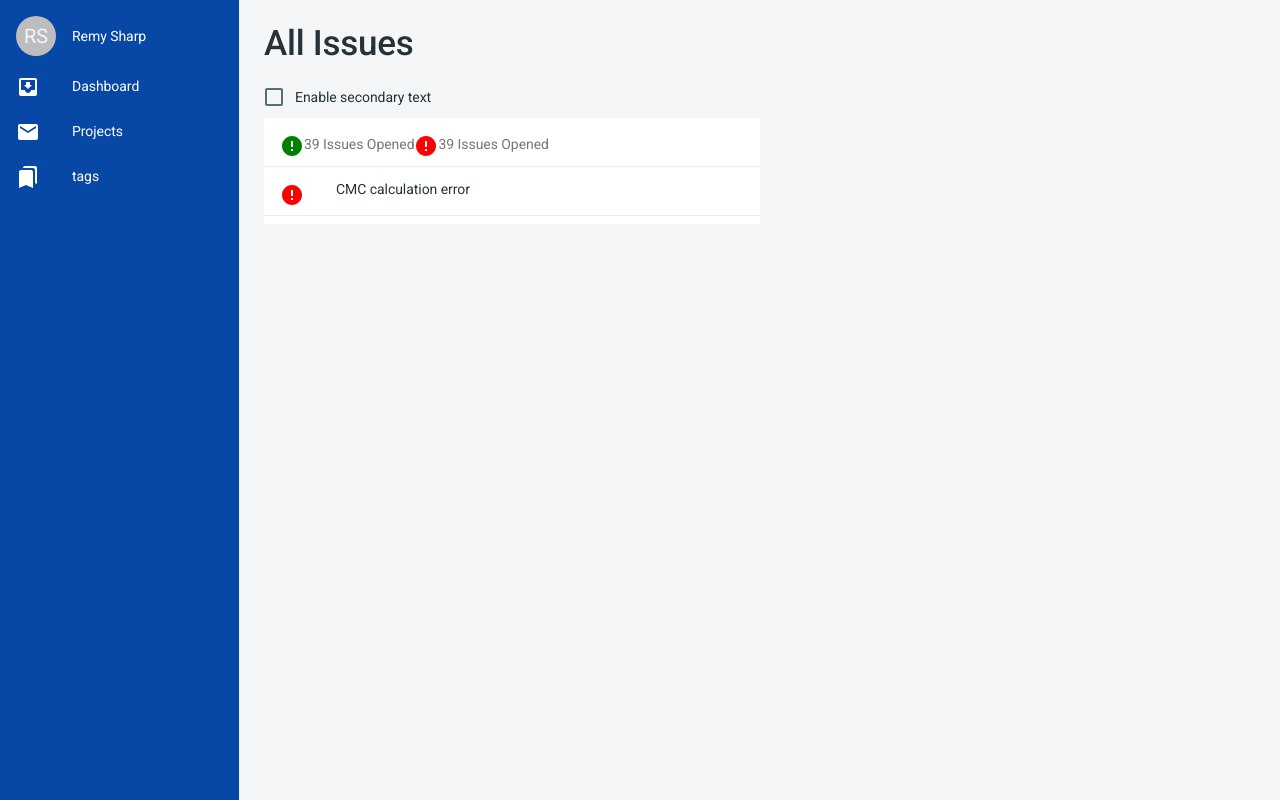
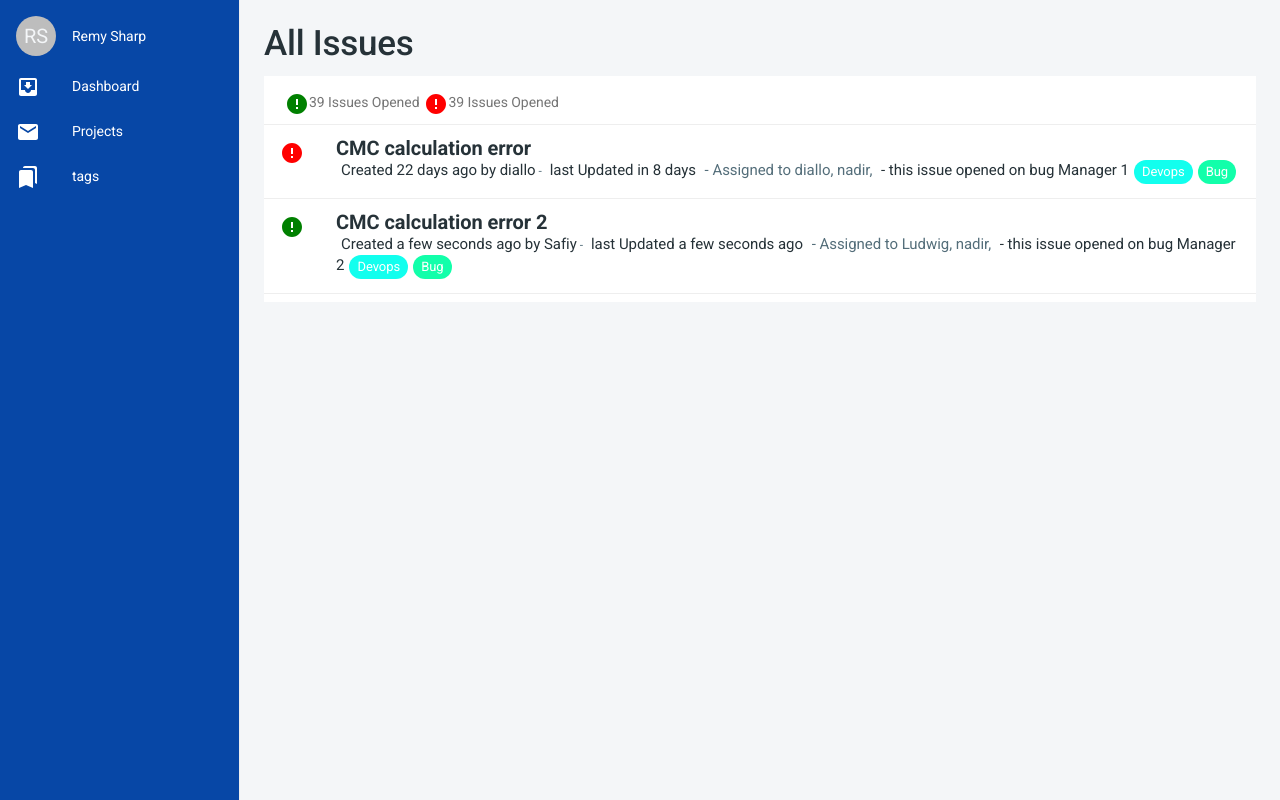
Before and after one commit to gothraven/bug-manager, a React (Create React App) app in the folder app-front/: page /user/dashboard in a window 1280 px wide. Built offline with nearby package versions, Linux system fonts and the light colour scheme.

Commit message:
dahbord View done , 3 warnnings to fix !!

```diff
--- a/app-front/package.json
+++ b/app-front/package.json
@@ -9,6 +9,7 @@
     "axios": "^0.19.0",
     "clsx": "^1.0.4",
     "history": "^4.10.1",
+    "moment": "^2.24.0",
     "node-sass": "^4.12.0",
     "prop-types": "^15.7.2",
     "query-string": "^6.8.3",
--- a/app-front/src/components/views/dashboard/DashboardView.js
+++ b/app-front/src/components/views/dashboard/DashboardView.js
@@ -1,9 +1,6 @@
-import React, { useState } from "react";
+import React from "react";
 import Grid from "@material-ui/core/Grid";
 import Typography from "@material-ui/core/Typography";
-import Checkbox from "@material-ui/core/Checkbox";
-import FormGroup from "@material-ui/core/FormGroup";
-import FormControlLabel from "@material-ui/core/FormControlLabel";
 import ListItem from "@material-ui/core/ListItem";
 import List from "@material-ui/core/List";
 import ListItemIcon from "@material-ui/core/ListItemIcon";
@@ -12,7 +9,6 @@ import ErrorIcon from "@material-ui/icons/Error";
 import IssueItem from "./IssueItem";
 
 function DashboardView() {
-  const [extended, setExtended] = useState(false);
   const issues = issuesListResult.result;
 
   return (
@@ -25,32 +21,20 @@ function DashboardView() {
       <Typography variant="h1" component="h1" gutterBottom>
         All Issues
       </Typography>
-      <FormGroup row>
-        <FormControlLabel
-          control={
-            <Checkbox
-              checked={extended}
-              onChange={event => setExtended(event.target.checked)}
-              value="secondary"
-            />
-          }
-          label="Enable secondary text"
-        />
-      </FormGroup>
-      <Grid item xs={6}>
+      <Grid item xs={12}>
         <List style={{ backgroundColor: "white" }}>
           <ListItem divider>
             <ListItemIcon>
-              <ErrorIcon style={{ color: "green" }} />
+              <ErrorIcon style={{ marginLeft: 5, color: "green" }} />
               <Typography>39 Issues Opened</Typography>
             </ListItemIcon>
             <ListItemIcon>
-              <ErrorIcon style={{ color: "red" }} />
+              <ErrorIcon style={{ marginLeft: 5, color: "red" }} />
               <Typography>39 Issues Opened</Typography>
             </ListItemIcon>
           </ListItem>
           {issues.map(issue => (
-            <IssueItem key={issue.id} extended={extended} issue={issue} />
+            <IssueItem key={issue.id} issue={issue} />
           ))}
         </List>
       </Grid>
@@ -64,18 +48,37 @@ const issuesListResult = {
   result: [
     {
       id: "123FASDWE",
+      createdAt: "2019-09-05T14:24:21Z",
+      updatedAt: "2019-10-05T14:24:21Z",
       title: "CMC calculation error",
       creator: { id: "123123", name: "diallo" },
       status: { id: "1213DEF", name: "open" },
+      open: false,
       assignedUsers: [
-        { id: "123123123", name: "diallo" },
-        { id: "123123123", name: "nadir" }
+        { id: "123123125", name: "diallo" },
+        { id: "123123124", name: "nadir" }
       ],
       tags: [
-        { id: "123SFQ", name: "Devops", color: "#12FFEE" },
+        { id: "123SFF", name: "Devops", color: "#12FFEE" },
         { id: "123SFQ", name: "Bug", color: "#12FFAA" }
       ],
       project: { name: "bug Manager 1" }
+    },
+    {
+      id: "223FASDWZ",
+      title: "CMC calculation error 2",
+      creator: { id: "223124", name: "Safiy" },
+      status: { id: "2213DEF", name: "on going" },
+      open: true,
+      assignedUsers: [
+        { id: "223123125", name: "Ludwig" },
+        { id: "223123124", name: "nadir" }
+      ],
+      tags: [
+        { id: "223SFF", name: "Devops", color: "#12FFEE" },
+        { id: "224SFQ", name: "Bug", color: "#12FFAA" }
+      ],
+      project: { name: "bug Manager 2" }
     }
   ]
 };
--- a/app-front/src/components/views/dashboard/IssueItem.js
+++ b/app-front/src/components/views/dashboard/IssueItem.js
@@ -1,14 +1,40 @@
 import React from "react";
 import PropType from "prop-types";
+import { makeStyles } from "@material-ui/core/styles";
 import { useHistory } from "react-router-dom";
 import ListItem from "@material-ui/core/ListItem";
 import ListItemIcon from "@material-ui/core/ListItemIcon";
 import ErrorIcon from "@material-ui/icons/Error";
 import ListItemText from "@material-ui/core/ListItemText";
+import Typography from "@material-ui/core/Typography";
+import Chip from "@material-ui/core/Chip";
+import moment from "moment";
+import { invertColor } from "../../core/utils/Functions";
 
-function IssueC(props) {
-  const { extended, issue } = props;
+const useStyles = makeStyles(theme => ({
+  root: {
+    width: "100%",
+    backgroundColor: theme.palette.background.paper
+  },
+  inline: {
+    display: "inline",
+    marginLeft: 5,
+    fontSize: 15
+  },
+  title: {
+    fontSize: 20,
+    fontWeight: "bold"
+  },
+  description: {
+    fontSize: theme.typography.pxToRem(15),
+    color: theme.palette.text.secondary
+  }
+}));
+
+function IssueItem(props) {
+  const { issue } = props;
   const history = useHistory();
+  const classes = useStyles();
 
   return (
     <ListItem
@@ -18,19 +44,78 @@ function IssueC(props) {
       alignItems="flex-start"
     >
       <ListItemIcon>
-        <ErrorIcon style={{ color: "red" }} />
+        <ErrorIcon style={{ color: issue.open ? "green" : "red" }} />
       </ListItemIcon>
       <ListItemText
-        primary={issue.title}
-        secondary={extended ? issue.title : null}
+        primary={
+          <Typography
+            component="span"
+            variant="body"
+            className={classes.title}
+            color="textPrimary"
+          >
+            {issue.title}
+          </Typography>
+        }
+        secondary={
+          <>
+            <Typography
+              component="span"
+              variant="body"
+              className={classes.inline}
+              color="textPrimary"
+            >
+              Created {moment(issue.createdAt).fromNow()} by{" "}
+              {issue.creator.name}
+            </Typography>
+            {" - "}
+            <Typography
+              component="span"
+              variant="body2"
+              className={classes.inline}
+              color="textPrimary"
+            >
+              last Updated {moment(issue.updatedAt).fromNow()}
+            </Typography>
+            <Typography className={classes.inline}>
+              {" - Assigned to "}{" "}
+              {issue.assignedUsers.map(user => (
+                <>
+                  {user.name}
+                  {", "}
+                </>
+              ))}
+            </Typography>
+            <Typography
+              component="span"
+              variant="body"
+              className={classes.inline}
+              color="textPrimary"
+            >
+              {" - this issue opened on "} {issue.project.name}
+            </Typography>
+            {issue.tags.map(tag => (
+              <Chip
+                key={tag.id}
+                size="small"
+                label={tag.name}
+                style={{
+                  borderColor: tag.color,
+                  marginLeft: 5,
+                  backgroundColor: tag.color,
+                  color: invertColor(tag.color)
+                }}
+              />
+            ))}
+          </>
+        }
       />
     </ListItem>
   );
 }
 
-IssueC.propTypes = {
-  issue: PropType.object.isRequired,
-  extended: PropType.object.isRequired
+IssueItem.propTypes = {
+  issue: PropType.object.isRequired
 };
 
-export default IssueC;
+export default IssueItem;
```
Also changed, not shown: 1 other file (tests, documents, lock files or other folders).
